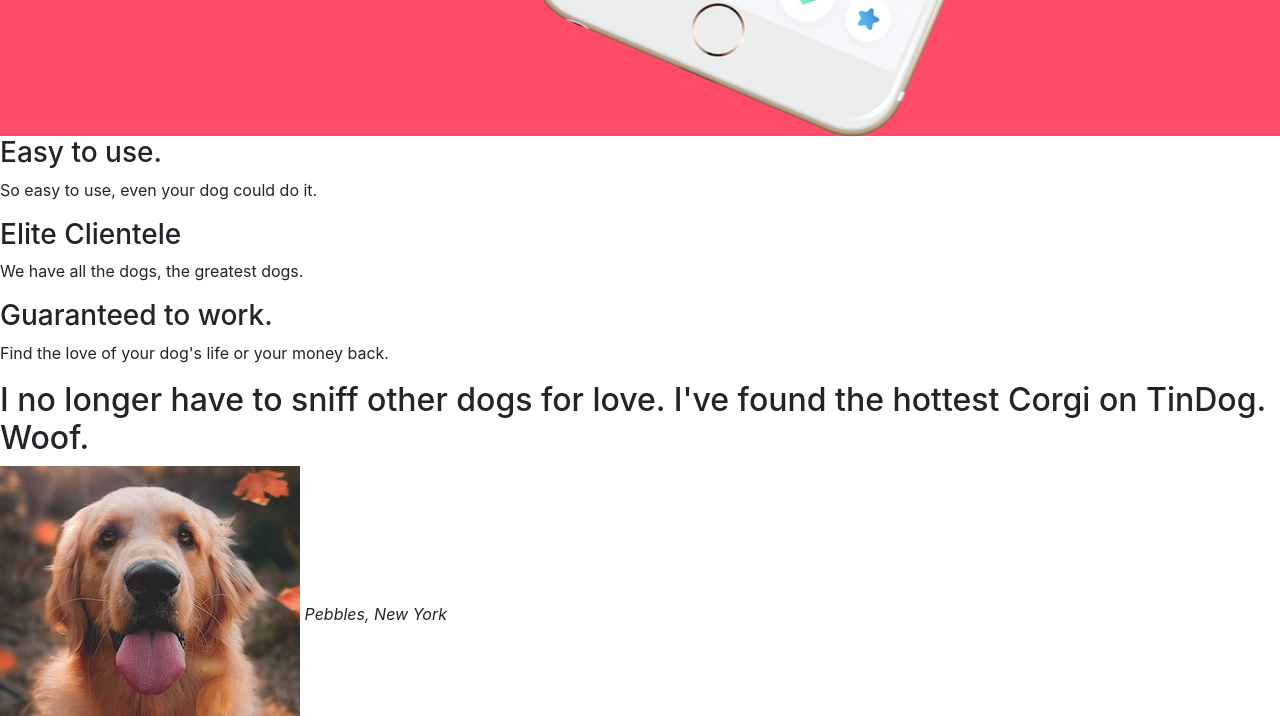
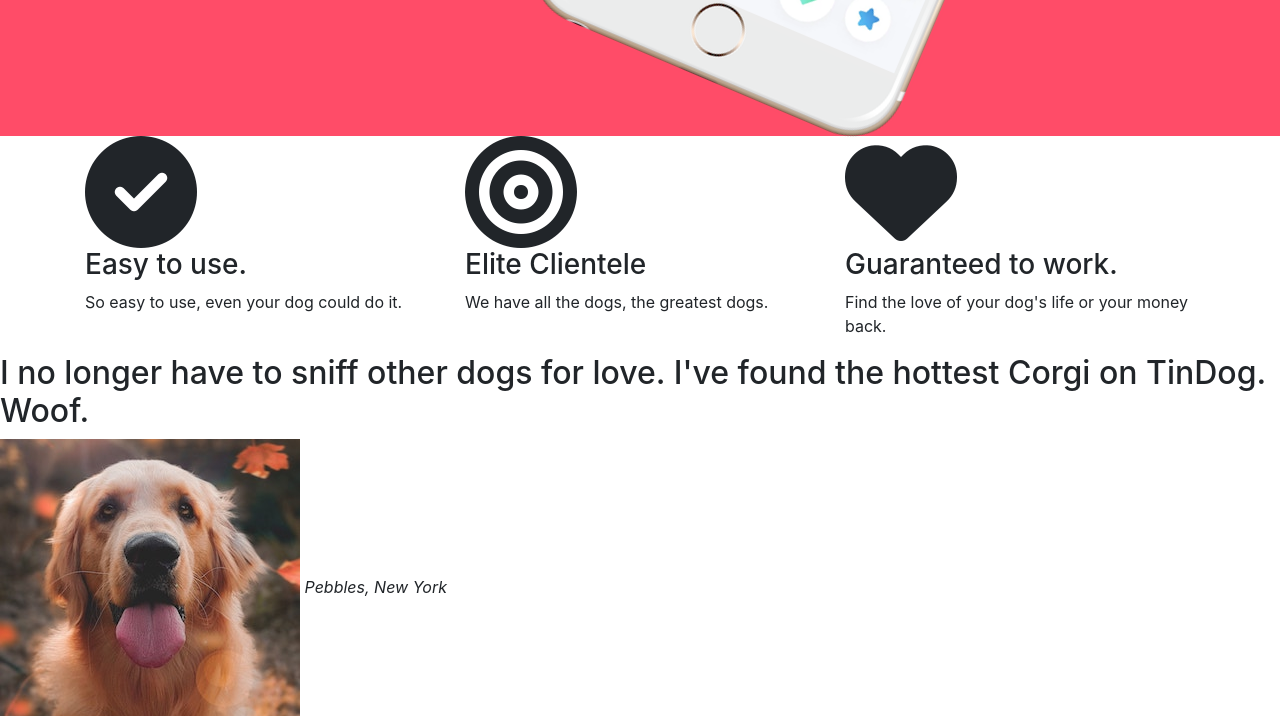
Before and after one commit to shahbaz42/tindog, a plain HTML site: page index.html in a window 1280 px wide. Shown: the part 820-1536 px from the top of the page. Drawn offline with nearby package versions, Linux system fonts and the light colour scheme.

Commit message:
Update index.html

```diff
--- a/index.html
+++ b/index.html
@@ -53,7 +53,7 @@
           <button type="button" class="btn btn-outline-light btn-lg px-3 mx-1"><i class="fab fa-google-play"></i> Download</button>
         </div>
 
-        <div class="col-lg-6" >
+        <div class="col-lg-6 title-image-div">
           <img class="title-image" src="images/iphone6.png" alt="iphone-mockup">
         </div>
       </div>
@@ -65,16 +65,25 @@
   <!-- Features -->
 
   <section id="features">
-
+    <div class="container">
+      <div class="row">
+        <div class="col-lg-4 feature-box">
+          <i class="fas fa-check-circle fa-7x check-icon" ></i>
           <h3>Easy to use.</h3>
           <p>So easy to use, even your dog could do it.</p>
-
+        </div>
+        <div class="col-lg-4 feature-box ">
+          <i class="fas fa-bullseye fa-7x bullseye-icon"></i>
           <h3>Elite Clientele</h3>
           <p>We have all the dogs, the greatest dogs.</p>
-
+        </div>
+        <div class="col-lg-4 feature-box">
+          <i class="fas fa-heart fa-7x  heart-icon"></i>
           <h3>Guaranteed to work.</h3>
           <p>Find the love of your dog's life or your money back.</p>
-
+        </div>
+      </div>
+    </div>
   </section>
 
 
```
Lines whose indentation alone changed are shown as unchanged.
